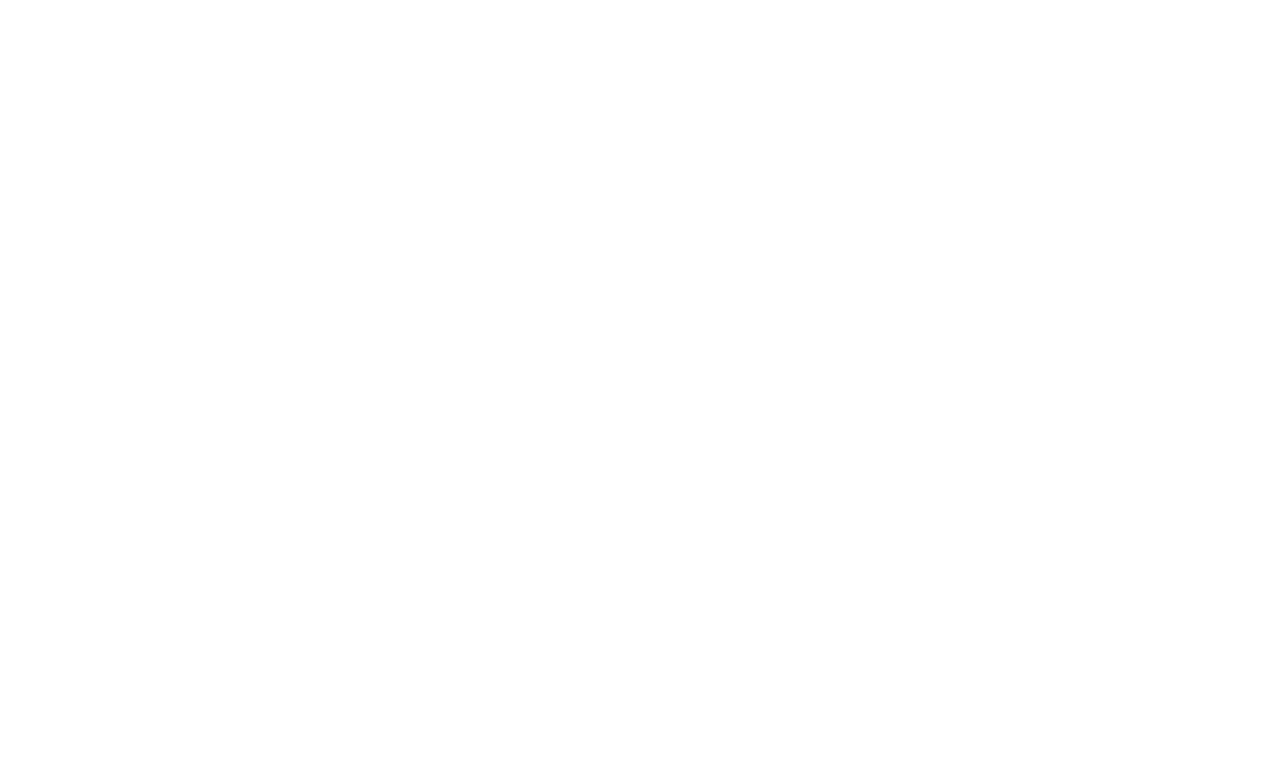
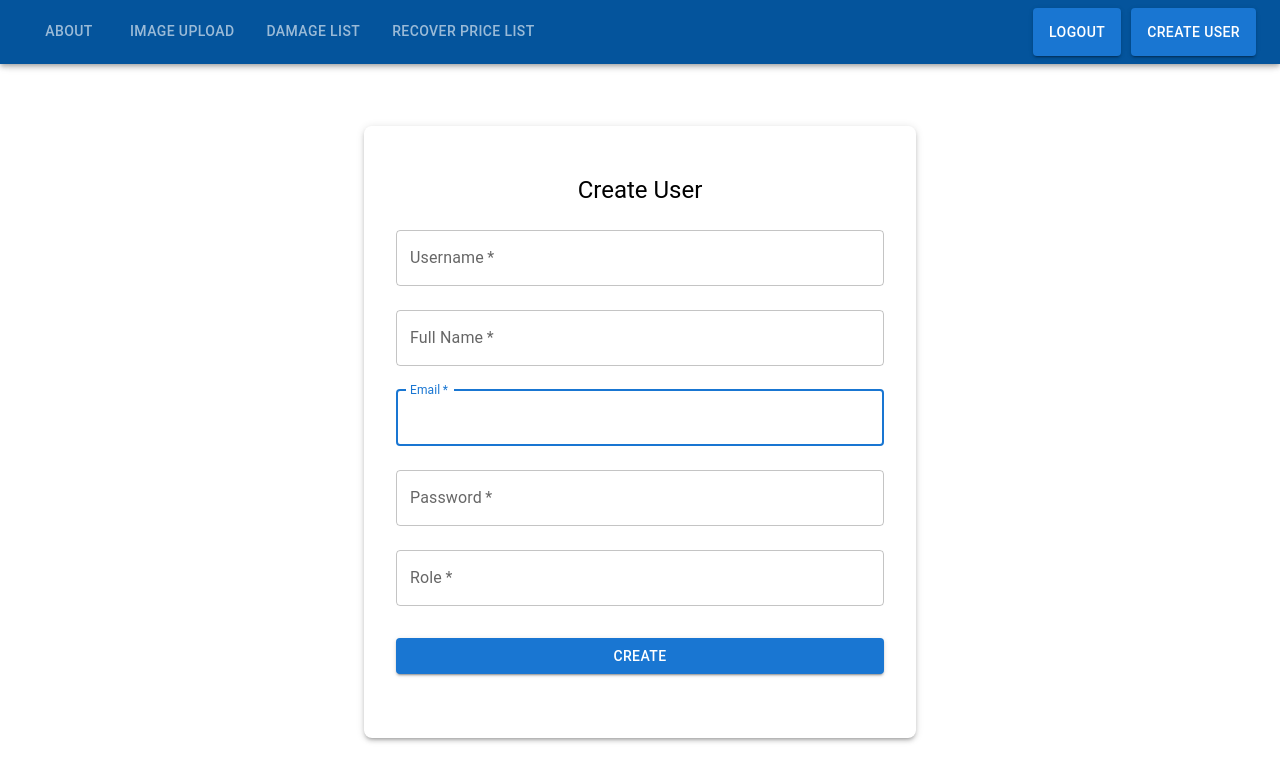
Before and after one commit to ContainerDamageDetector/detector-front-end, a React (Create React App) app in the folder detector-frontend/: page /createUser in a window 1280 px wide. Before the commit this address had no page. Shown: the top 782 px of the page. Built offline with nearby package versions, Linux system fonts and the light colour scheme.

Commit message:
about page

```diff
--- a/detector-frontend/src/App.js
+++ b/detector-frontend/src/App.js
@@ -9,6 +9,7 @@
 import RecoverPriceComponent from "./components/RecoverPrice/recoverPrice.js";
 import DamageListComponent from "./components/DamageDetected/damagesList.js";
 import RecoverPriceListComponent from "./components/RecoverPrice/recoverPriceList";
+import RegisterComponent from "./components/Register/register.js";
 
 
 
@@ -31,6 +32,7 @@
           <Route exact path="/viewRecoverPrice/:id" element={<RecoverPriceComponent />}></Route>
           <Route exact path="/viewDamageList" element={<DamageListComponent />}></Route>
           <Route exact path="/viewRecoverPriceList" element={<RecoverPriceListComponent />}></Route>
+          <Route exact path="/createUser" element={<RegisterComponent />}></Route>
 
         </Routes>
       </Router>
--- a/detector-frontend/src/components/DamageDetected/damagesList.js
+++ b/detector-frontend/src/components/DamageDetected/damagesList.js
@@ -83,7 +83,7 @@
                       <TableHead>
                         <TableRow>
                           <StyledTableCell align="center">Id</StyledTableCell>
-                          <StyledTableCell align="center">Title</StyledTableCell>
+                          <StyledTableCell align="center">Image</StyledTableCell>
                           <StyledTableCell align="center">Damage Type</StyledTableCell>
                           <StyledTableCell align="center">severity</StyledTableCell>
                         </TableRow>
--- a/detector-frontend/src/components/Navigation/navigation.js
+++ b/detector-frontend/src/components/Navigation/navigation.js
@@ -20,11 +20,11 @@
         <AppBar sx={{ background: "#04549c" }}>
           <Toolbar>
             <Grid container>
-              <AcUnitIcon></AcUnitIcon>
+              {/* <AcUnitIcon></AcUnitIcon> */}
               <Grid>
                 <Tabs textColor="inherit">
-                  <Tab item xs={2.5} label="Login" href="/login"></Tab>
-                  <Tab item xs={2.5} label="Home" href="/"></Tab>
+                  {/* <Tab item xs={2.5} label="Login" href="/login"></Tab> */}
+                  <Tab item xs={2.5} label="About" href="/"></Tab>
                   <Tab item xs={2.5} label="Image Upload" href="/imageUpload"></Tab>
                   <Tab item xs={2.5} label="Damage List" href="/viewDamageList"></Tab>
                   {/* <Tab item xs={2.5} label="Detect Damages" href="/viewDetectedDamages"></Tab> */}
@@ -41,13 +41,14 @@
                 variant="contained"
                 href="/login"
               >
-                Login
+                Logout
               </Button>
               <Button
                 sx={{ marginLeft: "10px" }}
                 item
                 xs={2.5}
                 variant="contained"
+                href="/createUser"
               >
                 Create User
               </Button>
--- a/detector-frontend/src/components/RecoverPrice/recoverPrice.js
+++ b/detector-frontend/src/components/RecoverPrice/recoverPrice.js
@@ -96,7 +96,7 @@
                   <Grid item xs={3} sm={1} md={1} lg={1} xl={1}>
                     <Grid container spacing={2} columns={16}>
                       <Grid p xs={8}>
-                        <h4>Estimated Recover Price</h4>
+                        <h4>Estimated Recover Price (USD)</h4>
                       </Grid>
                       <Grid p xs={8}>
                         {/* <p>(Estimated Recover Price)</p> */}
--- a/detector-frontend/src/components/RecoverPrice/recoverPriceList.js
+++ b/detector-frontend/src/components/RecoverPrice/recoverPriceList.js
@@ -86,7 +86,7 @@
                             Title
                           </StyledTableCell>
                           <StyledTableCell align="center">
-                            Recover Price
+                            Recover Price (USD)
                           </StyledTableCell>
                         </TableRow>
                       </TableHead>
--- a/detector-frontend/src/components/Register/register.js
+++ b/detector-frontend/src/components/Register/register.js
@@ -0,0 +1,168 @@
+import React, { Component } from "react";
+import NavigationComponent from "../Navigation/navigation";
+import { Container } from "@mui/material";
+import Button from "@mui/material/Button";
+import TextField from "@mui/material/TextField";
+import FormControlLabel from "@mui/material/FormControlLabel";
+import Checkbox from "@mui/material/Checkbox";
+import Link from "@mui/material/Link";
+import Box from "@mui/material/Box";
+import Grid from "@mui/material/Grid";
+import Typography from "@mui/material/Typography";
+// import { login } from "../../services/auth.service";
+import { authentication } from "../../App.js";
+import { toast } from 'react-toastify';
+
+
+class RegisterComponent extends Component {
+  state = {};
+
+  render() {
+    const initialValues = {
+      username: "",
+      password: "",
+    };
+
+    const onSubmit = (values, props) => {
+      console.log(values);
+      // console.log(JSON.stringify(values,null,2));
+
+      // set input values and call login api
+    //   login({
+    //     username: values.userName,
+    //     password: values.password,
+    //   })
+    //     .then((res) => {
+    //       console.log(authentication.getLoginInStatus());
+    //       const { data } = res.data;
+    //       localStorage.setItem("accessToken", data.tokens.accessToken);
+    //       const newUser = { name: data.user.username, loggedIn: true };
+    //       localStorage.setItem("userData", JSON.stringify(newUser));
+    //       this.props.history.push("/");
+    //       // setUser(newUser);
+    //     })
+    //     .catch((err) => {
+    //       console.error(err);
+    //       toast.error("Incorrect Username or Password", {
+    //         position: "bottom-right",
+    //         autoClose: 5000,
+    //         hideProgressBar: false,
+    //         closeOnClick: true,
+    //         pauseOnHover: true,
+    //         draggable: true,
+    //         progress: undefined,
+    //       });
+    //     });
+
+      setTimeout(() => {
+        props.resetForm();
+        props.setSubmitting(false);
+      }, 2000);
+
+      console.log(props);
+    };
+
+    return (
+      <div>
+        {/* <Grid item xs={1}></Grid> */}
+        <Grid container>
+          <Grid
+            container
+            spacing={0}
+            direction="column"
+            alignItems="center"
+            justifyContent="center"
+            style={{ minHeight: "100vh" }}
+          >
+            <Grid item xs={3}>
+              <Container component="main" maxWidth="sm">
+                <div>
+                  <NavigationComponent></NavigationComponent>
+                </div>
+                <Box
+                  sx={{
+                    boxShadow: 3,
+                    borderRadius: 2,
+                    px: 4,
+                    py: 6,
+                    marginTop: 8,
+                    display: "flex",
+                    flexDirection: "column",
+                    alignItems: "center",
+                  }}
+                >
+                  <Typography component="h1" variant="h5">
+                    Create User
+                  </Typography>
+                  <Box component="form" noValidate sx={{ mt: 1 }}>
+                    <TextField
+                      margin="normal"
+                      required
+                      fullWidth
+                      id="username"
+                      label="Username"
+                      name="username"
+                      autoComplete="username"
+                      autoFocus
+                    />
+                    <TextField
+                      margin="normal"
+                      required
+                      fullWidth
+                      id="fullName"
+                      label="Full Name"
+                      name="fullName"
+                      autoComplete="fullName"
+                      autoFocus
+                    />
+                    <TextField
+                      margin="normal"
+                      required
+                      fullWidth
+                      id="email"
+                      label="Email"
+                      name="email"
+                      autoFocus
+                    />
+                    <TextField
+                      margin="normal"
+                      required
+                      fullWidth
+                      name="password"
+                      label="Password"
+                      type="password"
+                      id="password"
+                      autoComplete="current-password"
+                    />
+                    <TextField
+                      margin="normal"
+                      required
+                      fullWidth
+                      name="role"
+                      label="Role"
+                      type="role"
+                      id="role"
+                    />
+
+                    <Button
+                      type="submit"
+                      fullWidth
+                      variant="contained"
+                      sx={{ mt: 3, mb: 2 }}
+                      onSubmit={onSubmit}
+                    >
+                      Create
+                    </Button>
+
+                  </Box>
+                </Box>
+              </Container>
+            </Grid>
+          </Grid>
+        </Grid>
+      </div>
+    );
+  }
+}
+
+export default RegisterComponent;
--- /dev/null
+++ b/detector-frontend/src/components/Register/register.module.css
@@ -0,0 +1,3 @@
+.bodyBg {
+    background-color: #ffffff;
+  }
```
Also changed, not shown: detector-frontend/src/components/DamageDetected/damageDetected.js (+11 -2 lines), detector-frontend/src/components/ImageUpload/imageUpload.js (+7 -3 lines), detector-frontend/src/components/home/home.js (+13 -8 lines), detector-frontend/src/assets/aboutImage.png (added).
